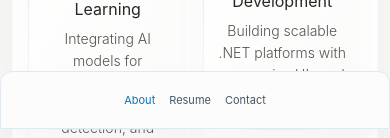
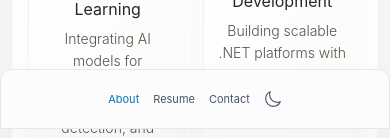
Before and after one commit to rohantaneja/rohantaneja.dev, a Next.js app: page / in a window 390 px wide. Shown: the part 715-853 px from the top of the page. Built offline with nearby package versions, Linux system fonts and the light colour scheme.

Commit message:
feat: relocate theme toggle to navbar for mobile viewport

```diff
--- a/app/globals.css
+++ b/app/globals.css
@@ -334,6 +334,32 @@ body.loading {
   color: var(--smoky-black);
 }
 
+/* Hide floating theme toggle on mobile (below 580px) */
+@media (max-width: 579px) {
+  .theme-toggle {
+    display: none;
+  }
+}
+
+/* Mobile theme toggle in navbar */
+.theme-toggle-mobile {
+  display: block;
+}
+
+.theme-toggle-mobile .theme-btn {
+  display: flex;
+  align-items: center;
+  justify-content: center;
+  font-size: 18px;
+}
+
+/* Hide navbar theme toggle on larger screens (580px+) */
+@media (min-width: 580px) {
+  .theme-toggle-mobile {
+    display: none;
+  }
+}
+
 /* Scrollbar */
 .has-scrollbar::-webkit-scrollbar {
   width: 5px;
--- a/app/page.tsx
+++ b/app/page.tsx
@@ -80,7 +80,7 @@ export default function Home() {
         <Sidebar />
 
         <div className="main-content">
-          <Navbar activePage={activePage} onPageChange={setActivePage} />
+          <Navbar activePage={activePage} onPageChange={setActivePage} isDark={isDark} onThemeToggle={toggleTheme} />
           <ThemeToggle isDark={isDark} onToggle={toggleTheme} />
 
           {activePage === "about" && <About />}
--- a/components/Navbar.tsx
+++ b/components/Navbar.tsx
@@ -1,13 +1,17 @@
 "use client";
+
+import { IoSunnyOutline, IoMoonOutline } from "react-icons/io5";
 
 interface NavbarProps {
   activePage: string;
   onPageChange: (page: string) => void;
+  isDark: boolean;
+  onThemeToggle: () => void;
 }
 
 const pages = ["About", "Resume", "Contact"];
 
-export default function Navbar({ activePage, onPageChange }: NavbarProps) {
+export default function Navbar({ activePage, onPageChange, isDark, onThemeToggle }: NavbarProps) {
   return (
     <nav className="navbar">
       <ul className="navbar-list">
@@ -21,6 +25,15 @@ export default function Navbar({ activePage, onPageChange }: NavbarProps) {
             </button>
           </li>
         ))}
+        <li className="navbar-item theme-toggle-mobile">
+          <button
+            className="navbar-link theme-btn"
+            onClick={onThemeToggle}
+            aria-label={isDark ? "Switch to light mode" : "Switch to dark mode"}
+          >
+            {isDark ? <IoSunnyOutline /> : <IoMoonOutline />}
+          </button>
+        </li>
       </ul>
     </nav>
   );
```
